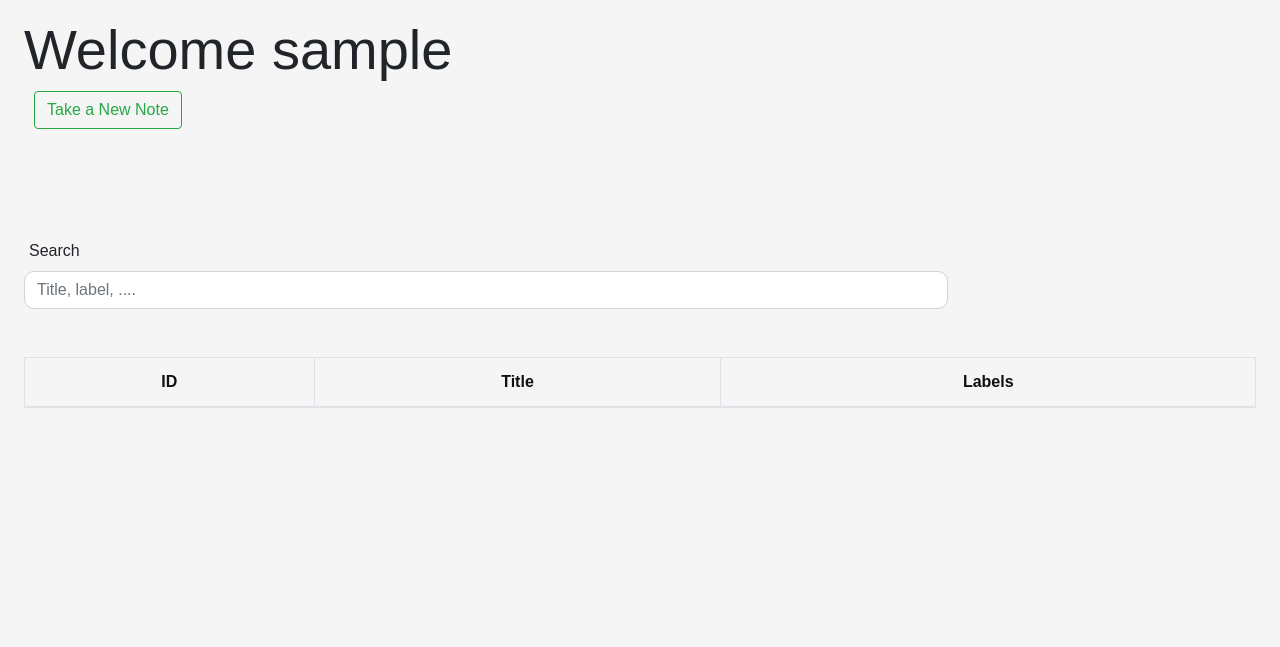
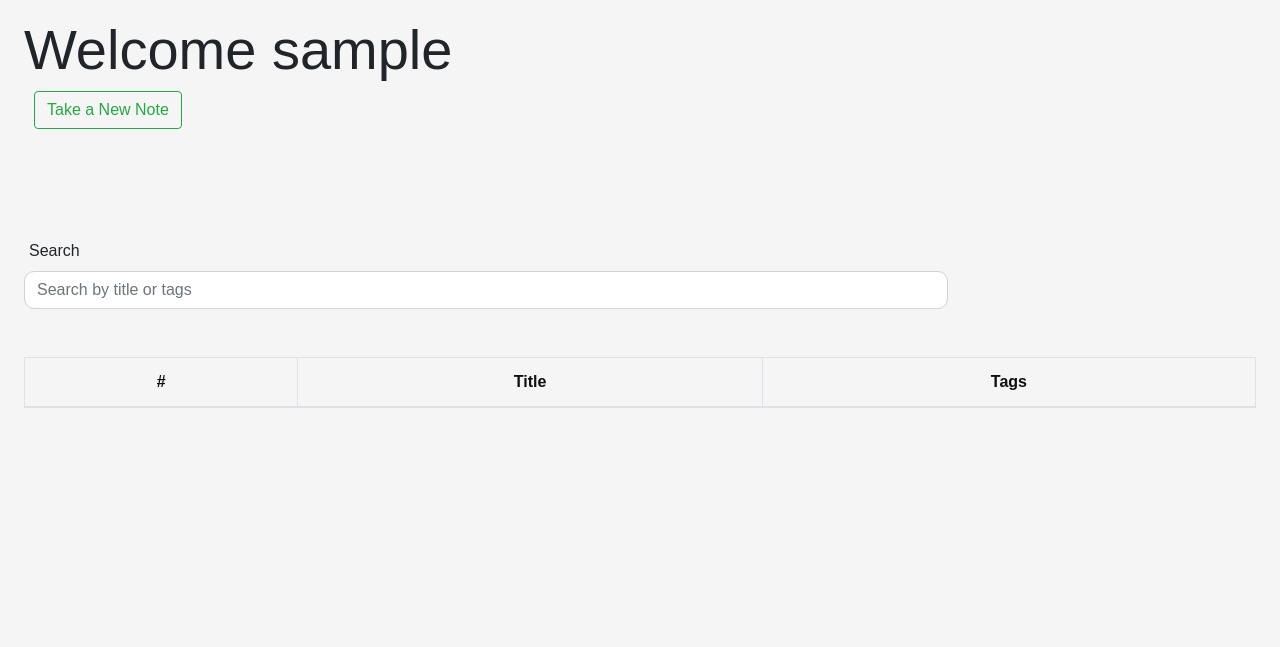
Before and after one commit to ArmanMokammel/Django-NoteApp, a Django app: a page that uses UserData/templates/notes_home.html in a window 1280 px wide; the page is wider, and only the part inside the window is pictured. Shown: the top 647 px of that part. Run offline with Django 4.2, Linux system fonts and the light colour scheme; the visitor is signed in with stand-in values (Sample User, id 1); lists and menus that the app fills with data are empty; some libraries are stand-ins or nearby versions.

Commit message:
Fix code merge

```diff
--- a/UserData/templates/notes_home.html
+++ b/UserData/templates/notes_home.html
@@ -26,16 +26,16 @@
             <div class="box-header">
                 <br><br>
                 <label style="margin-left:5px;">Search</label>
-                <input class="form-control w-75 input-field" type="text" id="searchInput" placeholder="Title, label, ...." onkeyup="searchTable()">
+                <input class="form-control w-75 input-field" type="text" id="searchInput" placeholder="Search by title or tags" onkeyup="searchTable()">
                 <br><br>
             </div>
             <div class="table-responsive" style="max-height:300px; overflow-y:auto;">
                 <table class="table table-bordered m-0 table7" style="text-align:center;" id="notesTable">
                     <thead>
                         <tr>
-                            <th style="text-align:center;">ID</th>
+                            <th style="text-align:center;">#</th>
                             <th style="text-align:center;">Title</th>
-                            <th style="text-align:center;">Labels</th>
+                            <th style="text-align:center;">Tags</th>
                         </tr>
                     </thead>
                     <tbody>
@@ -63,7 +63,9 @@
             input = document.getElementById("searchInput");
             filter = input.value.toUpperCase();
             table = document.getElementById("notesTable");
+            tr = table.getElementsByTagName("tr");
 
+            // Loop through all table rows, and hide those that don't match the search query
             for (i = 0; i < tr.length; i++) {
                 td = tr[i].getElementsByTagName("td");
                 for (var j = 0; j < td.length; j++) {
```
Also changed, not shown: UserData/templates/index.html (+0 -15 lines), UserData/templates/note_description.html (+11 -14 lines).
